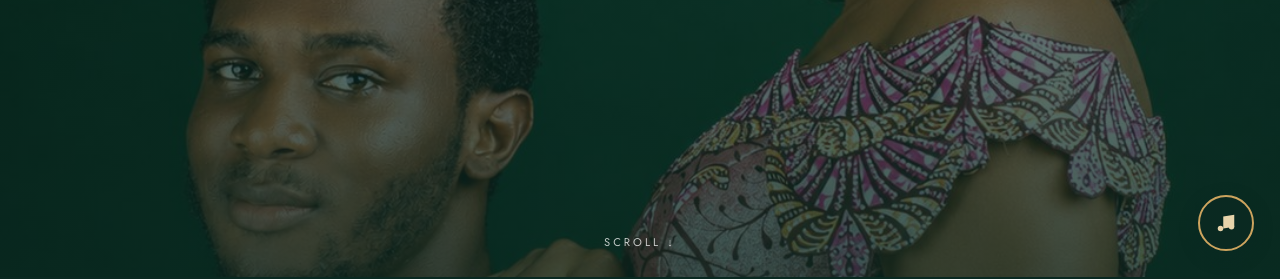
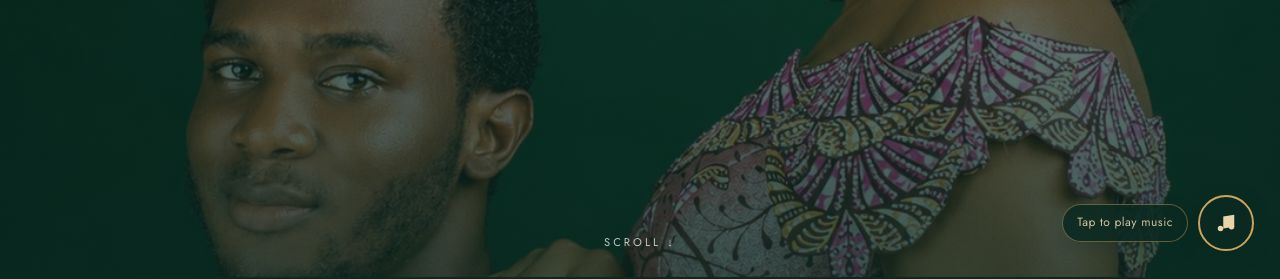
Before and after one commit to bayoursphere-ui/our-wedding, a plain HTML site: page index.html in a window 1280 px wide. Shown: the part 523-802 px from the top of the page. Drawn offline with nearby package versions, Linux system fonts and the light colour scheme.

Commit message:
Update index.html

```diff
--- a/index.html
+++ b/index.html
@@ -393,9 +393,26 @@
   }
 
   /* MUSIC TOGGLE */
+  .music-dock{
+    position:fixed; bottom:26px; right:26px; z-index:200;
+    display:flex; align-items:center; gap:10px;
+  }
+  .music-label{
+    background:var(--emerald-deep);
+    color:var(--champagne-light);
+    font-family:'Jost', sans-serif;
+    font-size:0.75rem;
+    letter-spacing:0.5px;
+    padding:8px 14px;
+    border-radius:20px;
+    border:1px solid rgba(205,164,94,0.5);
+    box-shadow:0 6px 18px rgba(10,41,33,0.3);
+    white-space:nowrap;
+    animation:label-pulse 2.6s ease-in-out infinite;
+  }
+  @keyframes label-pulse{0%,100%{opacity:0.9;}50%{opacity:0.55;}}
   .music-toggle{
-    position:fixed; bottom:26px; right:26px; z-index:200;
-    width:56px; height:56px; border-radius:50%;
+    width:56px; height:56px; border-radius:50%; flex-shrink:0;
     background:var(--emerald-deep);
     border:2px solid var(--champagne);
     color:var(--champagne-light);
@@ -408,6 +425,9 @@
   .music-toggle svg{width:22px; height:22px;}
   .music-toggle.spinning svg{animation:spin 4s linear infinite;}
   @keyframes spin{from{transform:rotate(0deg);}to{transform:rotate(360deg);}}
+  @media (max-width:480px){
+    .music-label{font-size:0.68rem; padding:7px 11px;}
+  }
 
   /* FOOTER */
   footer{
@@ -603,9 +623,12 @@
 <audio id="bg-music" loop preload="none">
   <source src="song.mp3" type="audio/mpeg">
 </audio>
-<button class="music-toggle" id="music-toggle" aria-label="Play music" title="Play our song">
-  <svg id="music-icon" viewBox="0 0 24 24" fill="currentColor"><path d="M9 18V5l12-2v13"></path><circle cx="6" cy="18" r="3"></circle><circle cx="18" cy="16" r="3"></circle></svg>
-</button>
+<div class="music-dock">
+  <span class="music-label" id="music-label">Tap to play music</span>
+  <button class="music-toggle" id="music-toggle" aria-label="Play music" title="Play our song">
+    <svg id="music-icon" viewBox="0 0 24 24" fill="currentColor"><path d="M9 18V5l12-2v13"></path><circle cx="6" cy="18" r="3"></circle><circle cx="18" cy="16" r="3"></circle></svg>
+  </button>
+</div>
 
 <script>
   // Countdown to the church wedding — 28 Nov 2026, 11:00 WAT (UTC+1)
@@ -647,6 +670,7 @@
   var music = document.getElementById("bg-music");
   var musicBtn = document.getElementById("music-toggle");
   var musicIcon = document.getElementById("music-icon");
+  var musicLabel = document.getElementById("music-label");
   var PAUSE_ICON = '<path d="M6 5h4v14H6zM14 5h4v14h-4z"></path>';
   var NOTE_ICON = '<path d="M9 18V5l12-2v13"></path><circle cx="6" cy="18" r="3"></circle><circle cx="18" cy="16" r="3"></circle>';
 
@@ -658,11 +682,13 @@
       musicIcon.innerHTML = PAUSE_ICON;
       musicBtn.classList.add("spinning");
       musicBtn.setAttribute("aria-label","Pause music");
+      musicLabel.textContent = "Now playing our song";
     } else {
       music.pause();
       musicIcon.innerHTML = NOTE_ICON;
       musicBtn.classList.remove("spinning");
       musicBtn.setAttribute("aria-label","Play music");
+      musicLabel.textContent = "Tap to play music";
     }
   });
 </script>
```
